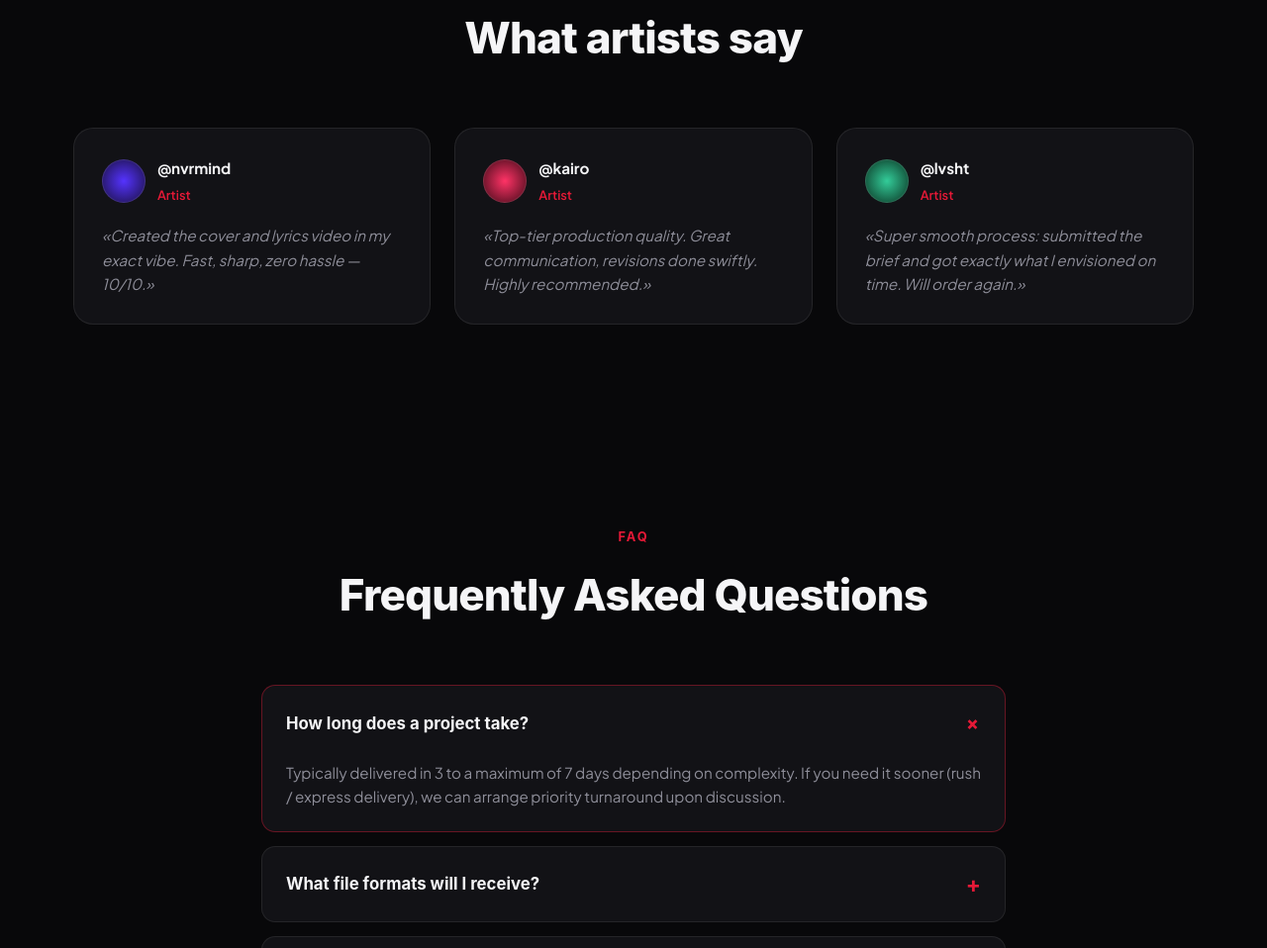
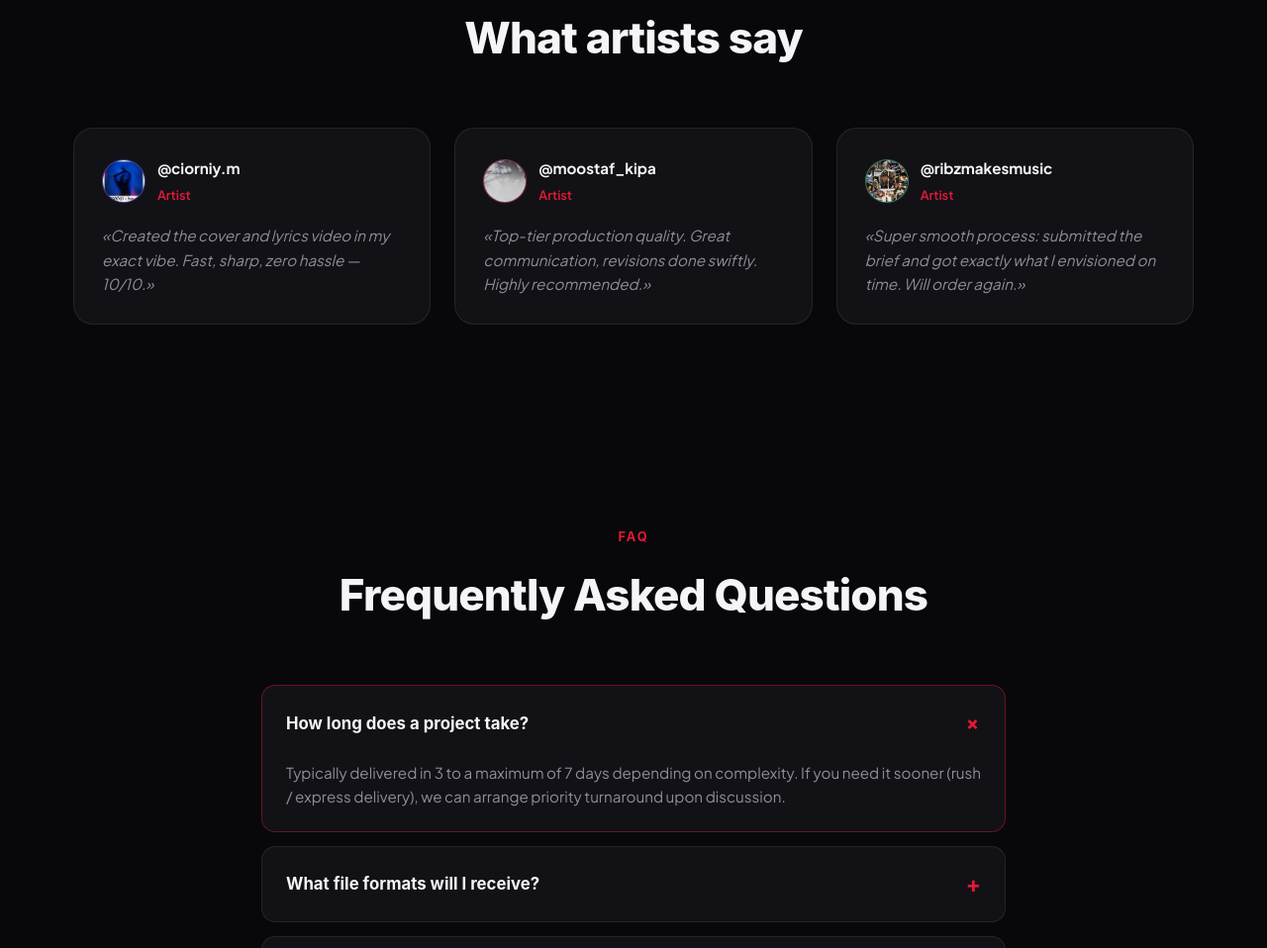
Before and after one commit to mikekr260698-ops/LyricsVideoSite, a plain HTML site: page index.html in a window 1280 px wide. Shown: the part 3673-4631 px from the top of the page at 99% size. Drawn offline with Linux system fonts and the light colour scheme; a web font is replaced by a local one.

Commit message:
Update Reviews section with real artist avatars and clickable Instagram links for @ciorniy.m, @moostaf_kipa, and @ribzmakesmusic

```diff
--- a/index.html
+++ b/index.html
@@ -823,9 +823,11 @@
         <div class="reviews-grid">
           <div class="review-card">
             <div class="review-author">
-              <div class="review-avatar avatar-1"></div>
+              <a href="https://www.instagram.com/ciorniy.m/" target="_blank" rel="noopener" class="review-avatar avatar-1" title="Instagram @ciorniy.m">
+                <img src="assets/covers/thumbs/cover_ciorniy.jpg" alt="@ciorniy.m">
+              </a>
               <div class="review-meta">
-                <h4>@nvrmind</h4>
+                <h4><a href="https://www.instagram.com/ciorniy.m/" target="_blank" rel="noopener" class="review-ig-link">@ciorniy.m</a></h4>
                 <span data-i18n="reviews.role">Артист</span>
               </div>
             </div>
@@ -836,9 +838,11 @@
 
           <div class="review-card">
             <div class="review-author">
-              <div class="review-avatar avatar-2"></div>
+              <a href="https://www.instagram.com/moostaf_kipa/" target="_blank" rel="noopener" class="review-avatar avatar-2" title="Instagram @moostaf_kipa">
+                <img src="assets/videos/posters/video_moostaf_poster.jpg" alt="@moostaf_kipa">
+              </a>
               <div class="review-meta">
-                <h4>@kairo</h4>
+                <h4><a href="https://www.instagram.com/moostaf_kipa/" target="_blank" rel="noopener" class="review-ig-link">@moostaf_kipa</a></h4>
                 <span data-i18n="reviews.role">Артист</span>
               </div>
             </div>
@@ -849,9 +853,11 @@
 
           <div class="review-card">
             <div class="review-author">
-              <div class="review-avatar avatar-3"></div>
+              <a href="https://www.instagram.com/ribzmakesmusic/" target="_blank" rel="noopener" class="review-avatar avatar-3" title="Instagram @ribzmakesmusic">
+                <img src="assets/covers/thumbs/cover_ribz.jpg" alt="@ribzmakesmusic">
+              </a>
               <div class="review-meta">
-                <h4>@lvsht</h4>
+                <h4><a href="https://www.instagram.com/ribzmakesmusic/" target="_blank" rel="noopener" class="review-ig-link">@ribzmakesmusic</a></h4>
                 <span data-i18n="reviews.role">Артист</span>
               </div>
             </div>
--- a/style.css
+++ b/style.css
@@ -2365,9 +2365,34 @@ body {
   height: 44px;
   border-radius: 50%;
   background: #25252e;
-  border: 1px solid rgba(255, 255, 255, 0.1);
+  border: 1px solid rgba(255, 255, 255, 0.16);
   position: relative;
   overflow: hidden;
+  display: block;
+  flex-shrink: 0;
+  transition: border-color 0.2s ease, transform 0.2s ease;
+}
+
+.review-avatar:hover {
+  border-color: var(--accent-red);
+  transform: scale(1.06);
+}
+
+.review-avatar img {
+  width: 100%;
+  height: 100%;
+  object-fit: cover;
+  display: block;
+}
+
+.review-ig-link {
+  color: var(--text-main);
+  text-decoration: none;
+  transition: color 0.2s ease;
+}
+
+.review-ig-link:hover {
+  color: var(--accent-red);
 }
 
 .avatar-1 { background: radial-gradient(circle, #5533ff 0%, #1a1040 100%); }
```
